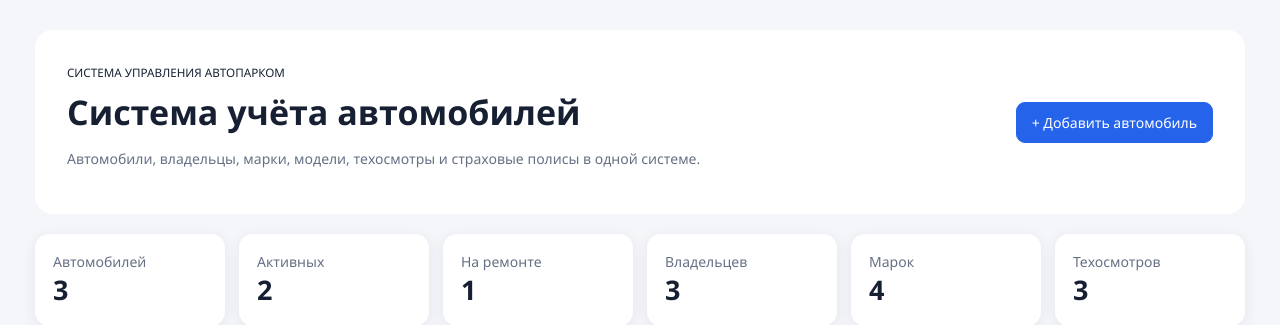
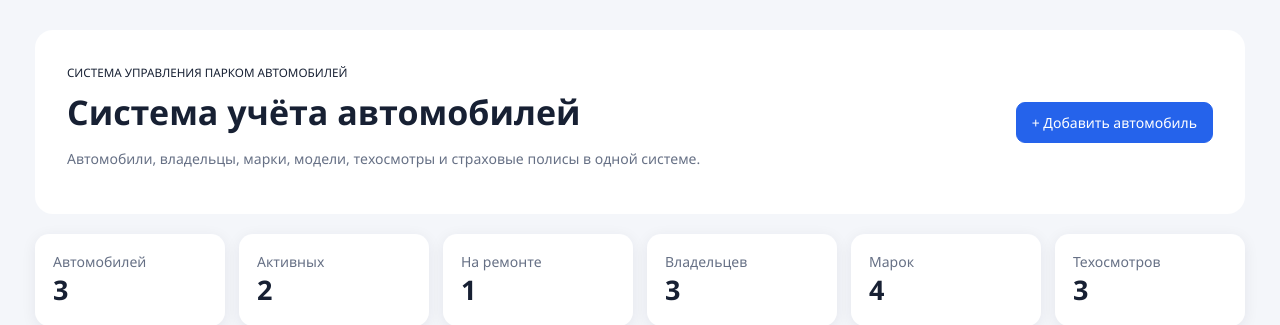
Before and after one commit to Ilyouha852/ci-cd-lab, a Flask app: page / in a window 1280 px wide. Shown: the part 66-391 px from the top of the page. Run offline with Flask 3, Linux system fonts and the light colour scheme; data comes from the database, SQL or seed files in the repository.

Commit message:
Updated main page 8

```diff
--- a/templates/index.html
+++ b/templates/index.html
@@ -1 +1 @@
-{% extends "base.html" %}{% block title %}Главная{% endblock %}{% block content %}<section class="hero"><div><small>СИСТЕМА УПРАВЛЕНИЯ АВТОПАРКОМ</small><h1>Система учёта автомобилей</h1><p>Автомобили, владельцы, марки, модели, техосмотры и страховые полисы в одной системе.</p></div><a class="btn primary" href="/cars/create">+ Добавить автомобиль</a></section><div class="stats">{% for k,v in stats.items() %}<div><span>{{ {'cars':'Автомобилей','active':'Активных','repair':'На ремонте','owners':'Владельцев','brands':'Марок','inspections':'Техосмотров'}[k] }}</span><b>{{v}}</b></div>{% endfor %}</div><div class="cards">{% for e,c in [('cars','Автомобили'),('owners','Владельцы'),('brands','Марки'),('models','Модели'),('inspections','Техосмотры'),('insurance','Страхование')] %}<a href="/{{e}}/" class="card"><b>{{c}}</b><span>Открыть раздел →</span></a>{% endfor %}</div>{% endblock %}
+{% extends "base.html" %}{% block title %}Главная{% endblock %}{% block content %}<section class="hero"><div><small>СИСТЕМА УПРАВЛЕНИЯ ПАРКОМ АВТОМОБИЛЕЙ</small><h1>Система учёта автомобилей</h1><p>Автомобили, владельцы, марки, модели, техосмотры и страховые полисы в одной системе.</p></div><a class="btn primary" href="/cars/create">+ Добавить автомобиль</a></section><div class="stats">{% for k,v in stats.items() %}<div><span>{{ {'cars':'Автомобилей','active':'Активных','repair':'На ремонте','owners':'Владельцев','brands':'Марок','inspections':'Техосмотров'}[k] }}</span><b>{{v}}</b></div>{% endfor %}</div><div class="cards">{% for e,c in [('cars','Автомобили'),('owners','Владельцы'),('brands','Марки'),('models','Модели'),('inspections','Техосмотры'),('insurance','Страхование')] %}<a href="/{{e}}/" class="card"><b>{{c}}</b><span>Открыть раздел →</span></a>{% endfor %}</div>{% endblock %}
```
